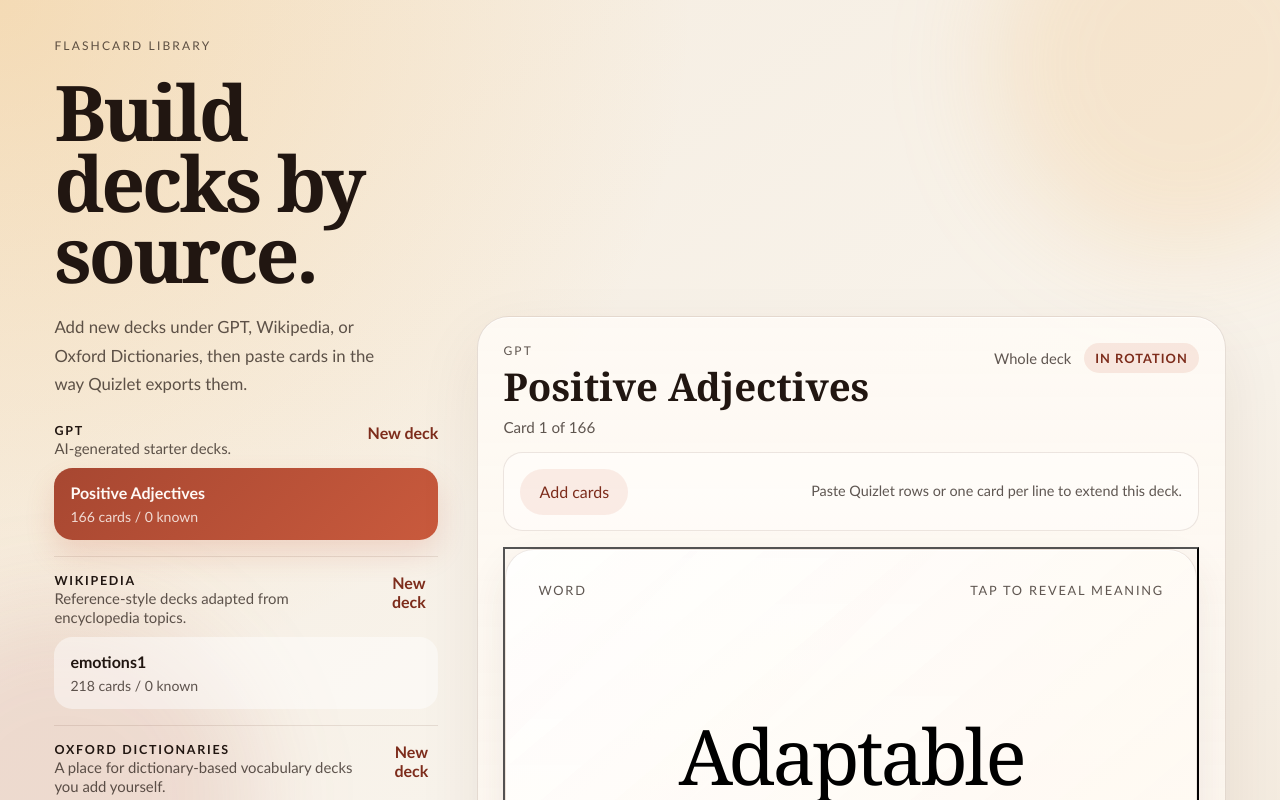
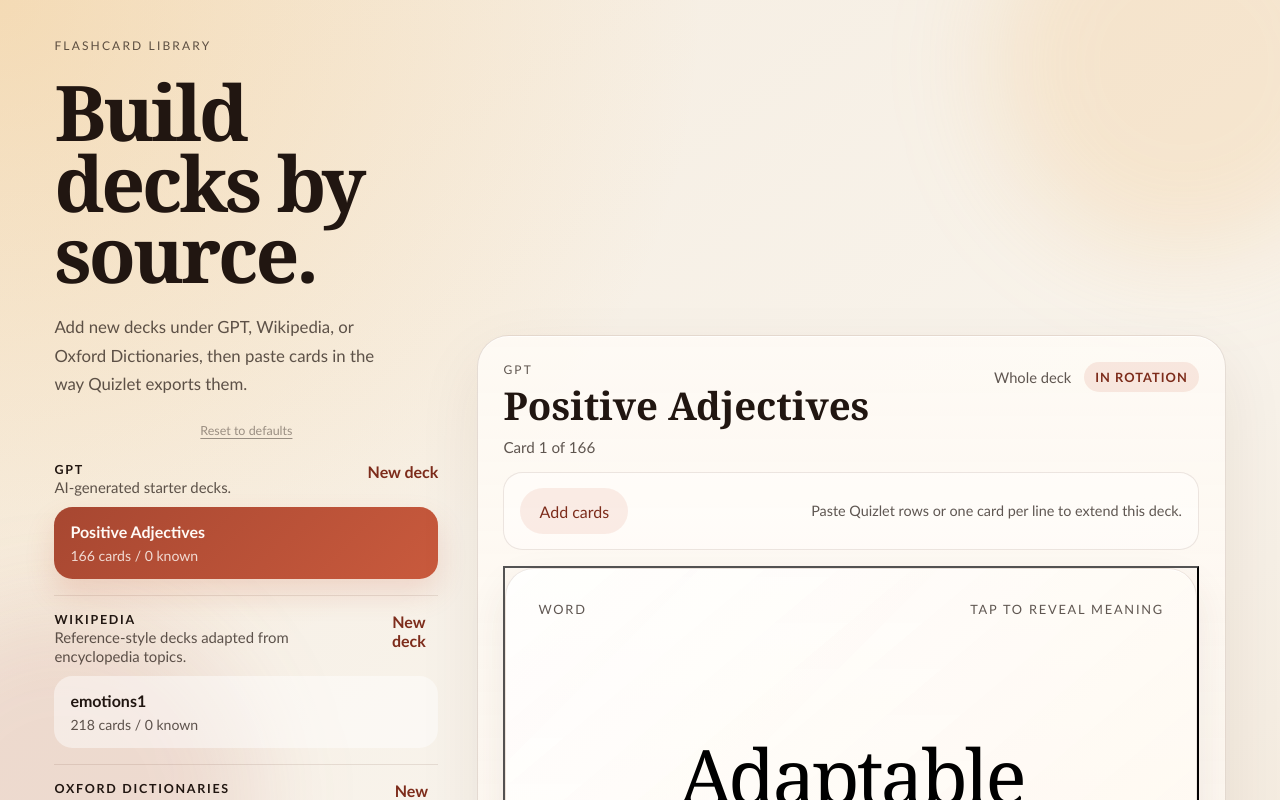
Before and after one commit to classical91/flashcards, a React (Vite) app: page / in a window 1280 px wide. Shown: the top 800 px of the page. Built offline with nearby package versions, Linux system fonts and the light colour scheme.

Commit message:
fix: add reset-to-defaults button to clear stale localStorage data
Stale library data from a previous session can render unexpected
strings on the home page. The reset button clears all three storage
keys and reloads the starter decks.

https://claude.ai/code/session_01BLRrfutWtVkUbYCw9mybWK

```diff
--- a/src/App.tsx
+++ b/src/App.tsx
@@ -545,6 +545,21 @@ export default function App() {
           cards in the way Quizlet exports them.
         </p>
 
+        <button
+          type="button"
+          className="reset-library-button"
+          onClick={() => {
+            if (window.confirm("Reset everything to the default decks? Your custom decks and progress will be lost.")) {
+              window.localStorage.removeItem(LIBRARY_STORAGE_KEY);
+              window.localStorage.removeItem(PROGRESS_STORAGE_KEY);
+              window.localStorage.removeItem(SELECTED_DECK_STORAGE_KEY);
+              window.location.reload();
+            }
+          }}
+        >
+          Reset to defaults
+        </button>
+
         <div className="library-stack">
           {librarySections.map((section) => (
             <div key={section.id} className="section-block">
--- a/src/styles.css
+++ b/src/styles.css
@@ -132,6 +132,23 @@ h1 {
   line-height: 1.7;
   color: var(--muted);
   max-width: 34ch;
+}
+
+.reset-library-button {
+  align-self: flex-start;
+  padding: 0;
+  background: none;
+  border: none;
+  font-size: 0.78rem;
+  color: var(--muted);
+  cursor: pointer;
+  text-decoration: underline;
+  text-underline-offset: 3px;
+  opacity: 0.6;
+}
+
+.reset-library-button:hover {
+  opacity: 1;
 }
 
 .library-stack {
```
